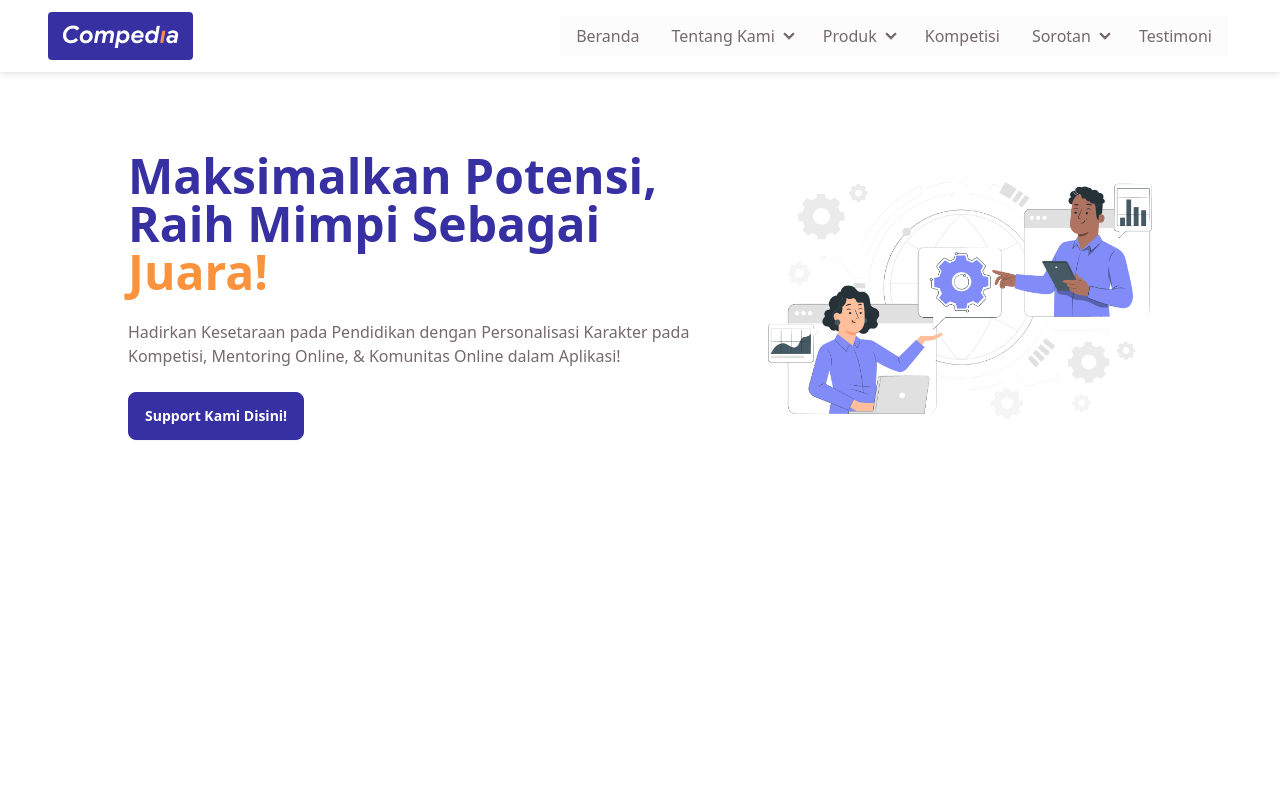
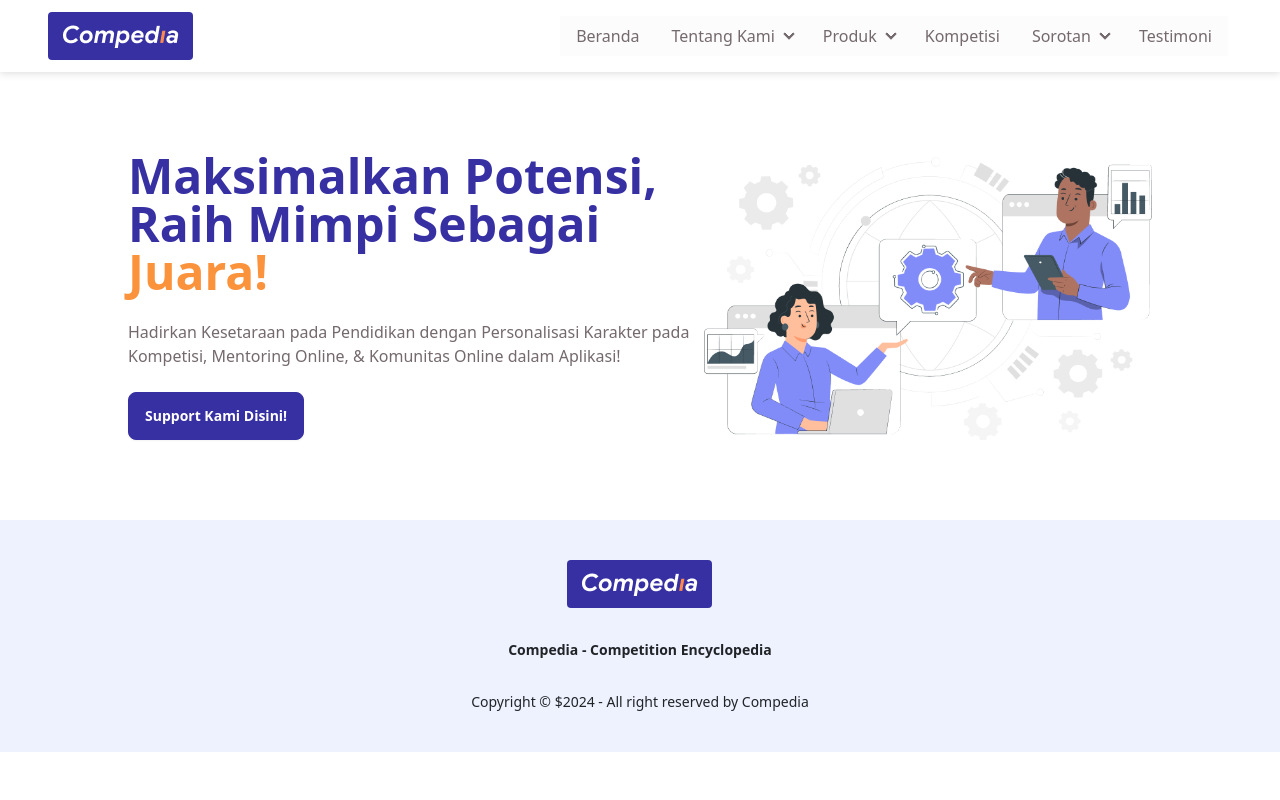
Before and after one commit to AbdullahFathan/compedia-web, a React (Vite) app: page / in a window 1280 px wide. Shown: the top 800 px of the page. Built offline with nearby package versions, Linux system fonts and the light colour scheme.

Commit message:
UI: adjust hero section

```diff
--- a/src/features/landing_page/components/Hero.jsx
+++ b/src/features/landing_page/components/Hero.jsx
@@ -3,14 +3,17 @@
 
 const Hero = () => {
   return (
-    <div className="py-16 px-8 md:px-28  min-h-screen">
-      <div className="hero-content flex-col justify-between items-center lg:flex-row-reverse">
-        <img src={Images.Hero} className="max-w-sm rounded-lg px-4 md:px-0 " />
+    <section className="mt-20 mx-16 md:mx-32 ">
+      <div className="flex flex-col justify-between items-center xl:flex-row-reverse">
+        <img
+          src={Images.Hero}
+          className="max-w-md rounded-lg mx-4 xl:mx-0 mb-10 xl:mb-0 hidden xl:flex   "
+        />
         <div className="max-w-xl">
           <h1 className="text-5xl font-bold text-primary">
             Maksimalkan Potensi,
-            <br /> Raih Mimpi Sebagai{" "}
-            <span className="text-orange-400">Juara!</span>
+            <br /> Raih Mimpi Sebagai
+            <span className="text-orange-400">{" Juara!"}</span>
           </h1>
           <p className="py-6 text-neutral70">
             Hadirkan Kesetaraan pada Pendidikan dengan Personalisasi Karakter
@@ -21,7 +24,7 @@
           </button>
         </div>
       </div>
-    </div>
+    </section>
   );
 };
 
```
